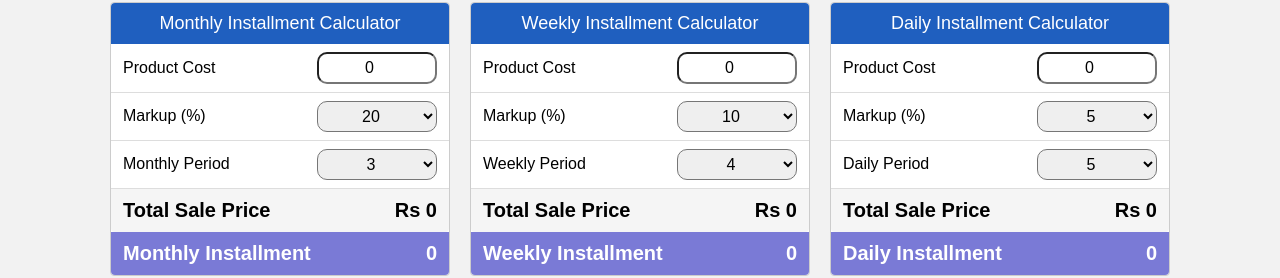
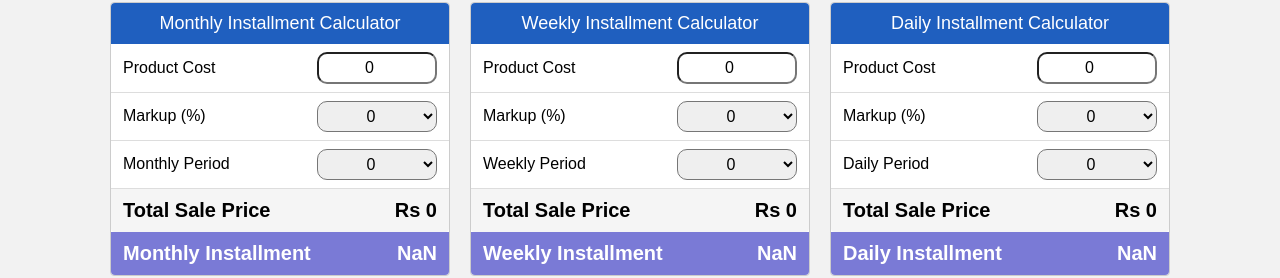
Before and after one commit to sahulatpk/installment-calculator, a plain HTML site: page index.html in a window 1280 px wide. Shown: the part 146-424 px from the top of the page. Drawn offline with Linux system fonts and the light colour scheme.

Commit message:
Update index.html

```diff
--- a/index.html
+++ b/index.html
@@ -160,6 +160,7 @@
     <div class="row">
       <label for="mmarkup">Markup (%)</label>
       <select id="mmarkup">
+        <option selected>0</option>
         <option>20</option>
         <option>25</option>
         <option>30</option>
@@ -180,6 +181,7 @@
     <div class="row">
       <label for="mmonths">Monthly Period</label>
       <select id="mmonths">
+        <option selected>0</option>
         <option>3</option>
         <option>6</option>
         <option>8</option>
@@ -217,6 +219,7 @@
     <div class="row">
       <label for="wmarkup">Markup (%)</label>
       <select id="wmarkup">
+        <option selected>0</option>
         <option>10</option>
         <option>15</option>
         <option>20</option>
@@ -234,6 +237,7 @@
     <div class="row">
       <label for="wweeks">Weekly Period</label>
       <select id="wweeks">
+        <option selected>0</option>
         <option>4</option>
         <option>6</option>
         <option>8</option>
@@ -273,6 +277,7 @@
     <div class="row">
       <label for="dmarkup">Markup (%)</label>
       <select id="dmarkup">
+        <option selected>0</option>
         <option>5</option>
         <option>10</option>
         <option>15</option>
@@ -291,6 +296,7 @@
     <div class="row">
       <label for="ddays">Daily Period</label>
       <select id="ddays">
+        <option selected>0</option>
         <option>5</option>
         <option>6</option>
         <option>7</option>
```
